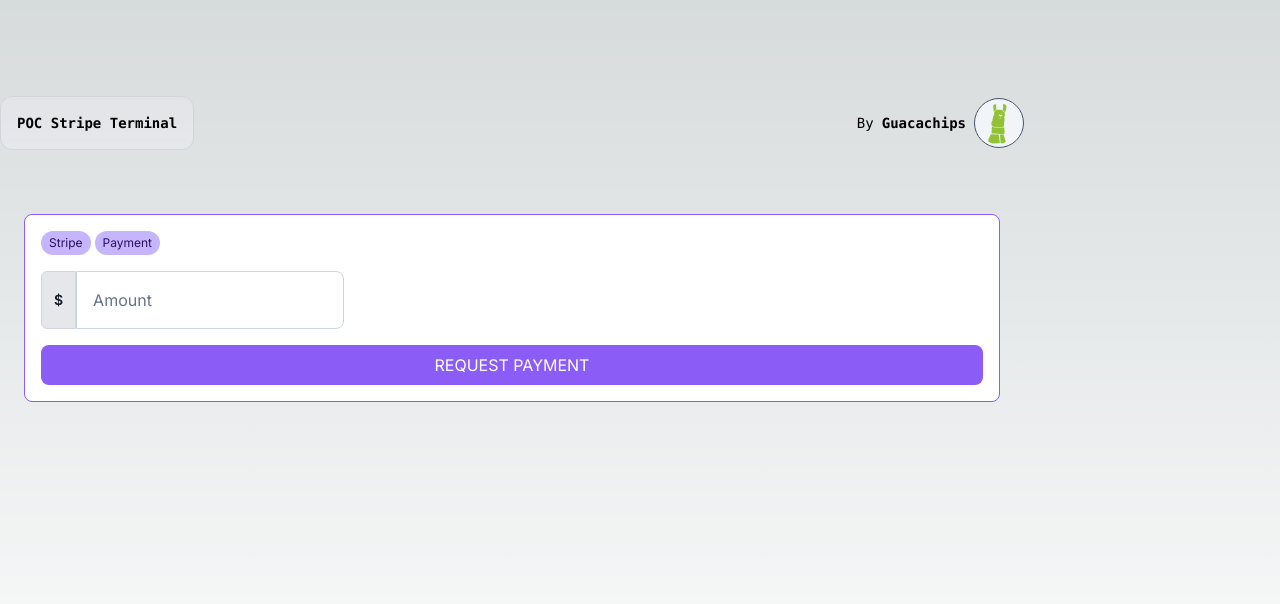
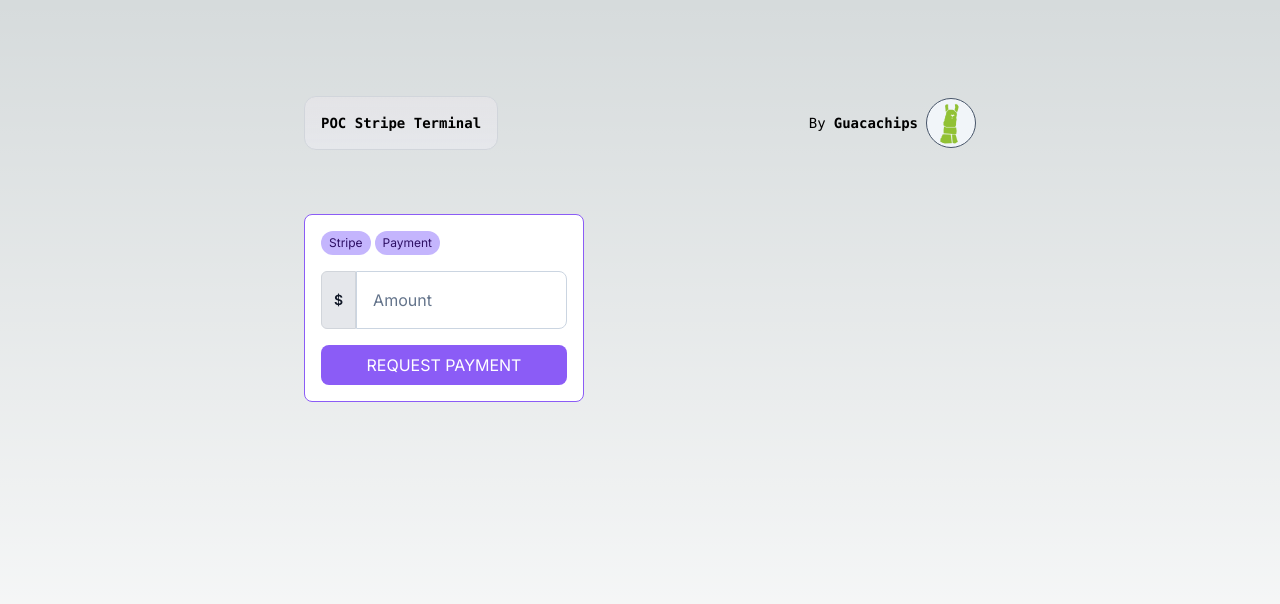
Before and after one commit to aaafffrrr/stripe-poc, a Next.js app: page / in a window 1280 px wide. Shown: the top 604 px of the page. Built offline with nearby package versions, Linux system fonts and the light colour scheme; no server answers.

Commit message:
chore(): enable desktop mode

```diff
--- a/src/app/layout.tsx
+++ b/src/app/layout.tsx
@@ -18,7 +18,7 @@ export default function RootLayout({
   return (
     <html lang='en'>
       <body className={inter.className}>
-        <main className='flex min-h-screen flex-col-reverse justify-between py-24 lg:flex-col lg:justify-start lg:gap-16'>
+        <main className='flex min-h-screen flex-col-reverse justify-between py-24 lg:flex-col lg:justify-start lg:gap-16 lg:max-w-2xl lg:mx-auto'>
           <div className='z-10 max-w-5xl w-full items-center justify-between font-mono text-sm lg:flex'>
             <p className='fixed left-0 top-0 flex w-full justify-center border-b border-gray-300 bg-gradient-to-b from-zinc-200 pb-6 pt-8 backdrop-blur-2xl dark:border-neutral-800 dark:bg-zinc-800/30 dark:from-inherit lg:static lg:w-auto  lg:rounded-xl lg:border lg:bg-gray-200 lg:p-4 lg:dark:bg-zinc-800/30'>
               <span className='font-bold'>POC Stripe Terminal</span>
@@ -43,7 +43,7 @@ export default function RootLayout({
             </div>
           </div>
 
-          <div className='lg:max-w-5xl lg:w-full'>{children}</div>
+          <div className='lg:max-w-5xl lg:w-full md:mx-auto'>{children}</div>
         </main>
       </body>
     </html>
--- a/src/app/page.tsx
+++ b/src/app/page.tsx
@@ -2,7 +2,7 @@ import { SectionSendPaymentRequestToTerminal } from '@/ui/section-send-payment-r
 
 export default function Home() {
   return (
-    <div className='px-6 flex flex-col gap-6'>
+    <div className='px-6 flex flex-col gap-6 md:max-w-[280px] md:px-0'>
       <SectionSendPaymentRequestToTerminal />
     </div>
   );
```
